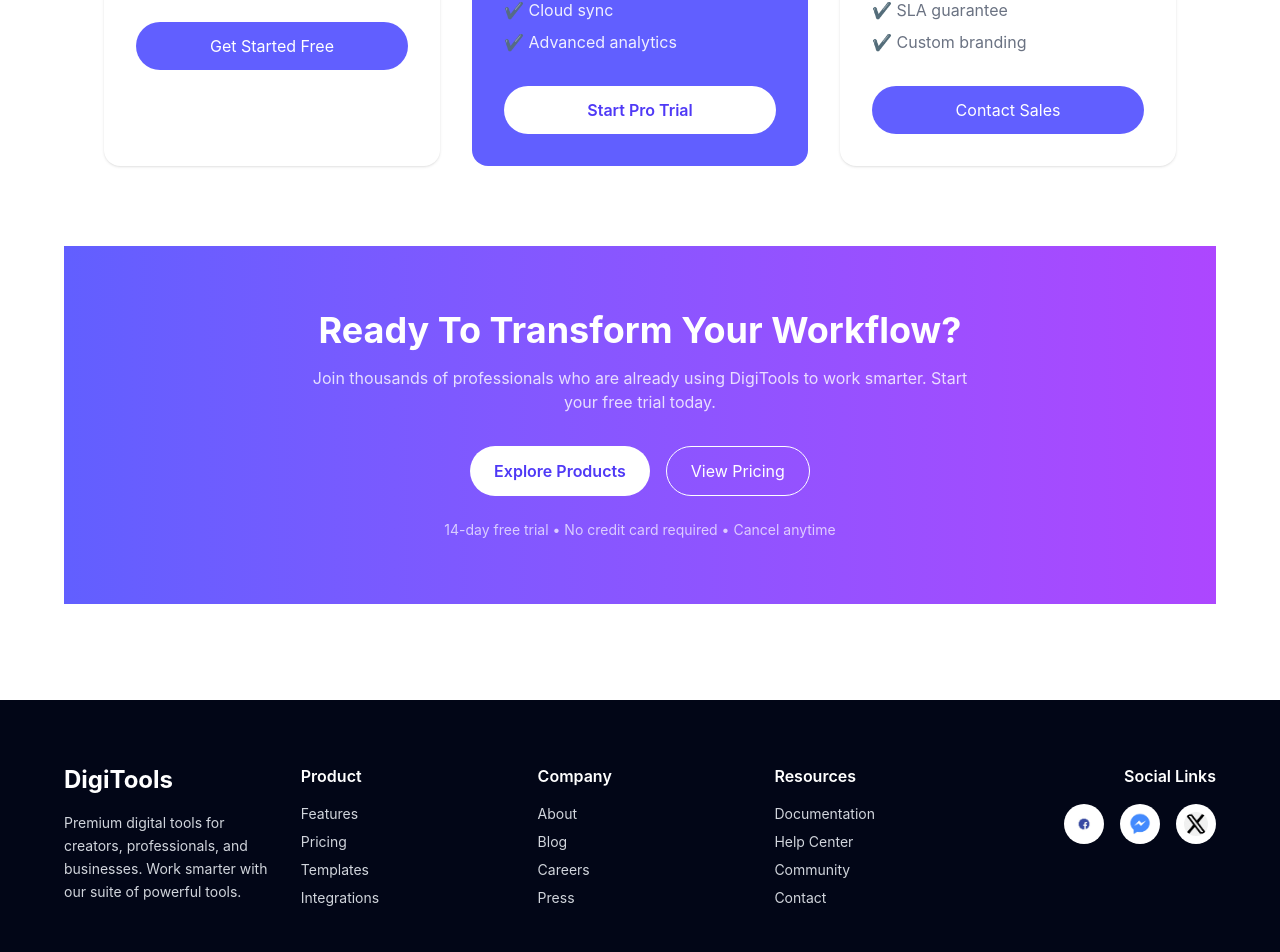
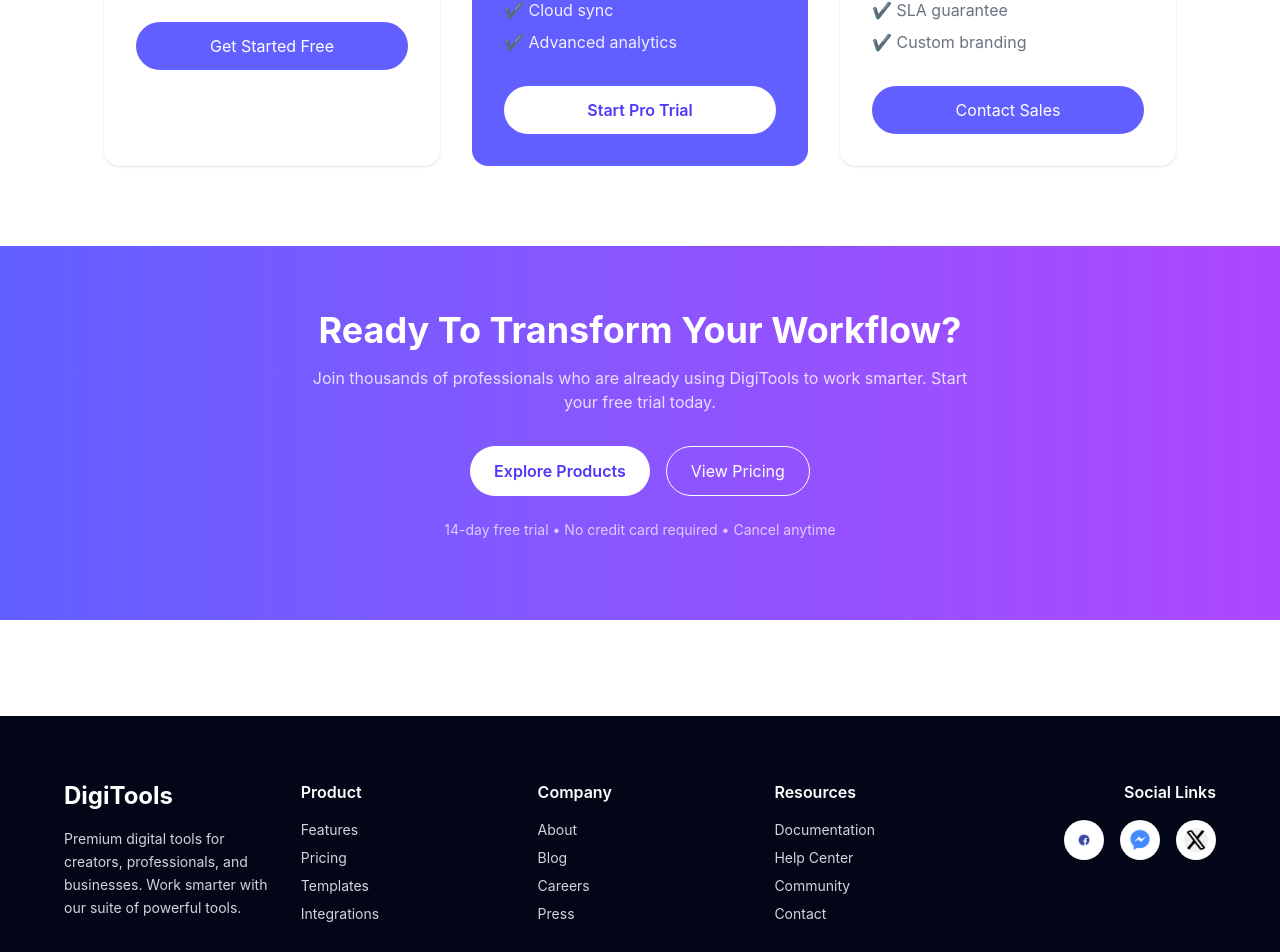
Before and after one commit to nusratch/digitool-platform, a React (Vite) app: page / in a window 1280 px wide. Shown: the part 2930-3882 px from the top of the page. Built offline with nearby package versions, Linux system fonts and the light colour scheme.

Commit message:
issue solved

```diff
--- a/src/components/workflow/Workflow.jsx
+++ b/src/components/workflow/Workflow.jsx
@@ -2,9 +2,9 @@ import React from "react";
 
 export const Workflow = () => {
   return (
-    <div className="w-full max-w-7xl mx-auto px-4 sm:px-6 lg:px-16 pt-12 sm:pt-16 lg:pt-20 pb-0">
+    <div className="w-full max-w-full mx-auto px-0 pt-12 sm:pt-16 lg:pt-20 pb-0">
 
-      <div className="bg-gradient-to-r from-indigo-500 to-purple-500 text-center py-10 sm:py-12 lg:py-16 px-4 sm:px-6 text-white">
+      <div className="bg-gradient-to-r from-indigo-500 to-purple-500 text-center pt-10 sm:pt-12 lg:pt-16 pb-20 px-4 sm:px-6 text-white">
 
         <h2 className="text-2xl sm:text-3xl md:text-4xl font-bold mb-4">
           Ready To Transform Your Workflow?
```
